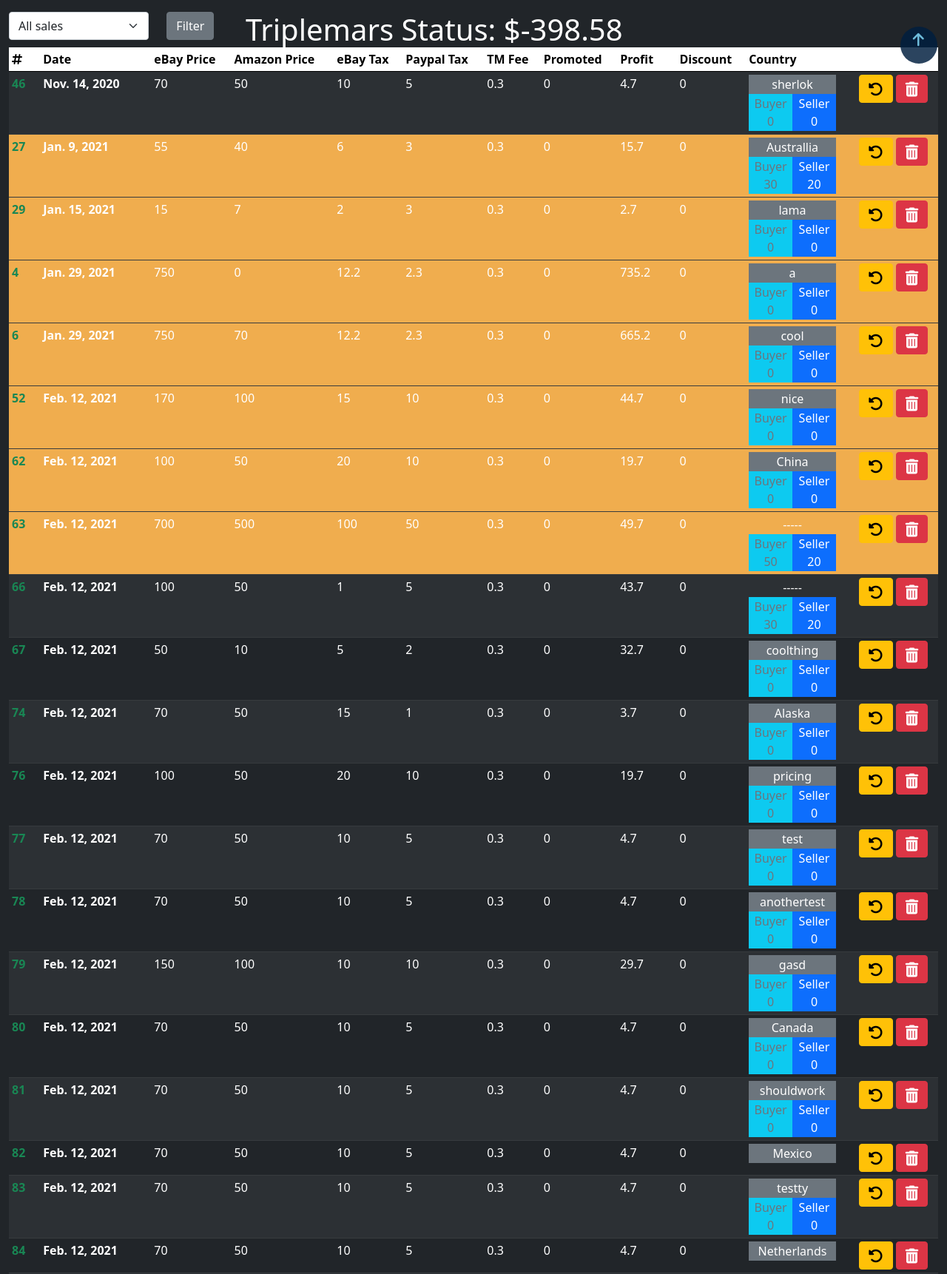
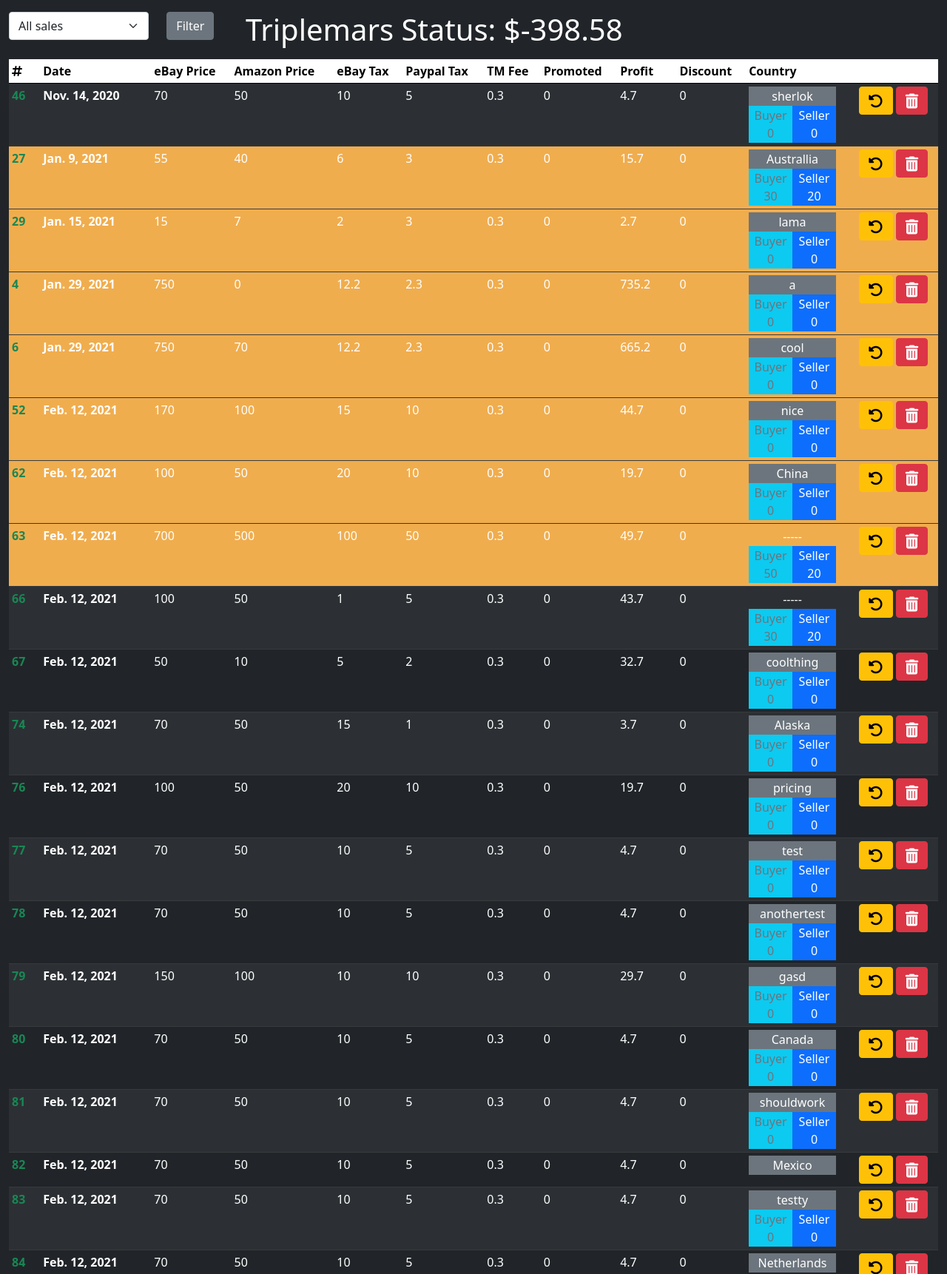
Before and after one commit to d4nieldev/ebaycalculator, a Django app: page /panel in a window 1280 px wide. Shown: the part 70-1792 px from the top of the page at 74% size. Run offline with Django 3.2, Linux system fonts and the light colour scheme; a user stored in the database is signed in; data comes from the database, SQL or seed files in the repository; both versions use the stored data as it was after the commit; some libraries are stand-ins or nearby versions.

Commit message:
Sales table window + no scroll to bottom button

```diff
--- a/static/css/style.css
+++ b/static/css/style.css
@@ -4,6 +4,27 @@ html{
 body {
     color:white;
 }
+
+::-webkit-scrollbar-track
+{
+	-webkit-box-shadow: inset 0 0 6px rgba(0,0,0,0.3);
+	border-radius: 10px;
+	background-color: #F5F5F5;
+}
+
+::-webkit-scrollbar
+{
+	width: 12px;
+	background-color: #F5F5F5;
+}
+
+::-webkit-scrollbar-thumb
+{
+	border-radius: 10px;
+	-webkit-box-shadow: inset 0 0 6px rgba(0,0,0,.3);
+	background-color: #555;
+}
+
 .form-group{
     margin-top: 10px;
     margin-bottom: 10px;
@@ -79,3 +100,9 @@ body {
     padding: 33%;
     color: #7FDBFF;
 }
+.table-wrapper-scroll-y{
+    display: block;
+    position: relative;
+    height: 75vh;
+    overflow: auto;
+}
--- a/static/js/panel.js
+++ b/static/js/panel.js
@@ -636,24 +636,6 @@ $(document).ready(function(){
 
     calc_total_date_profit();
 
-    if ($(document).height() > $(window).height()){
-        $(document).scroll(function(){
-            if ($(window).scrollTop() + $(window).height() == $(document).height()){
-                $(".scroll-to-bottom").html("<i class='fas fa-arrow-up fa-lg'></i>");
-                $(".scroll-to-bottom").attr("href", "#top");
-                $(".scroll-to-bottom").css("bottom", "94%");
-            }
-            else if ($(window).scrollTop() == 0){
-                $(".scroll-to-bottom").html("<i class='fas fa-arrow-down fa-lg'></i>");
-                $(".scroll-to-bottom").attr("href", "#form_add_sale");
-                $(".scroll-to-bottom").css("bottom", "1%");
-            }
-        });
-    }
-    else{
-        $(".scroll-to-bottom").css("display", "none");
-    }
-
     // editable tables
     $(document).on("dblclick", ".editable", change_editable)
 
--- a/templates/panel.html
+++ b/templates/panel.html
@@ -12,7 +12,7 @@
     <!--Filter Sales-->
     <form id="form_filter_sales">
         {% csrf_token %}
-        <div class="row">
+        <div class="row mb-3">
             <div class="col-2">
                 <select class='form-select' name="s_filter_sales_by_date" id="s_sales_filter_by_date">
                     <option value="all">All sales</option>
@@ -40,10 +40,6 @@
         </div>
     </form>
 
-    <a href="#form_add_sale" class="scroll-to-bottom">
-        <i class="fas fa-arrow-down fa-lg"></i>
-    </a>
-
     {% include 'sales_table.html' %}
 
     <!--Sale Registered Message-->
--- a/templates/sales_table.html
+++ b/templates/sales_table.html
@@ -1,6 +1,7 @@
 {% load filters %}
 <!--View Sales-->
-<table id="table_sales" class="table table-dark table-striped table-sticky table-hover table-sm">
+<div class="table-wrapper-scroll-y">
+    <table id="table_sales" class="table table-dark table-striped table-hover table-sm">
         <thead>
             <!--Titles-->
         <tr class="stickyrow">
@@ -78,7 +79,7 @@
             {% endfor %}
         </tbody>
     </table>
-
+</div>
 
 <form id="form_add_sale">
     {% csrf_token %}
```
Also changed, not shown: db.sqlite3. Lines whose indentation alone changed are shown as unchanged.
